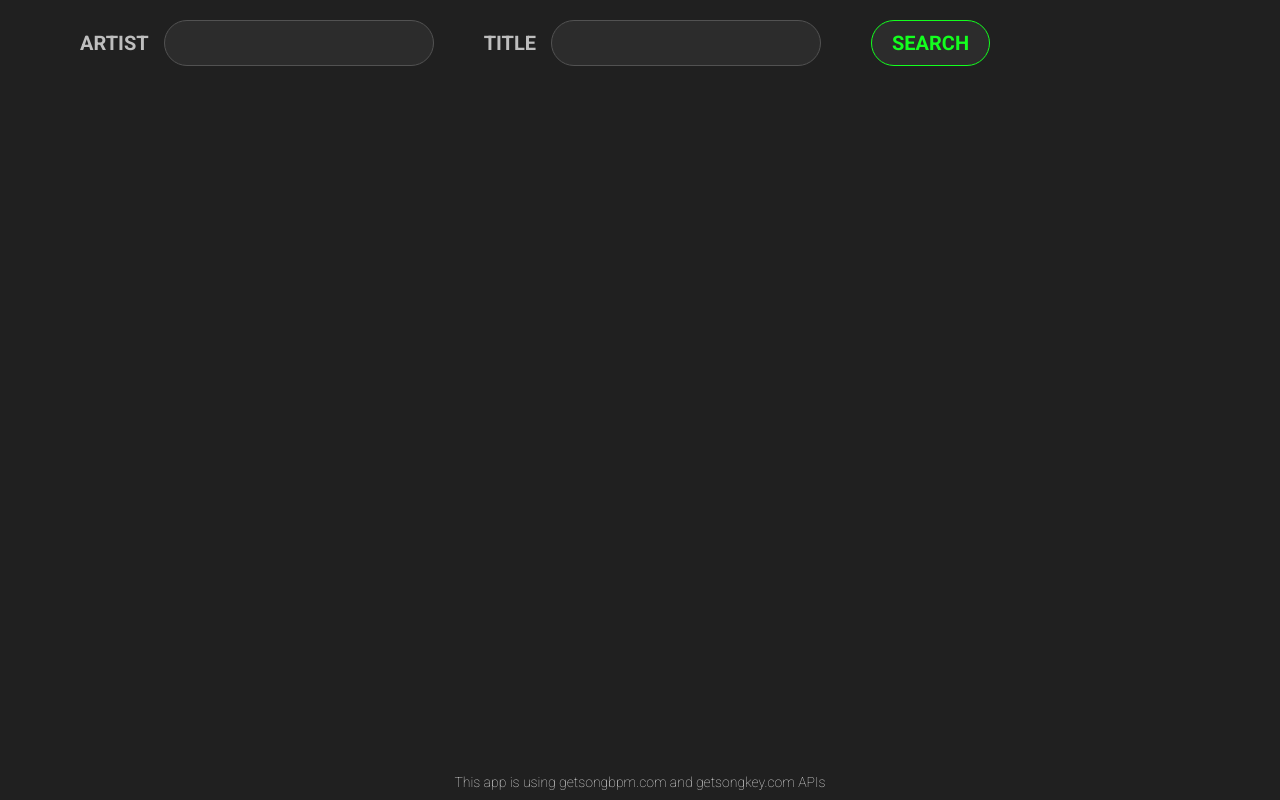
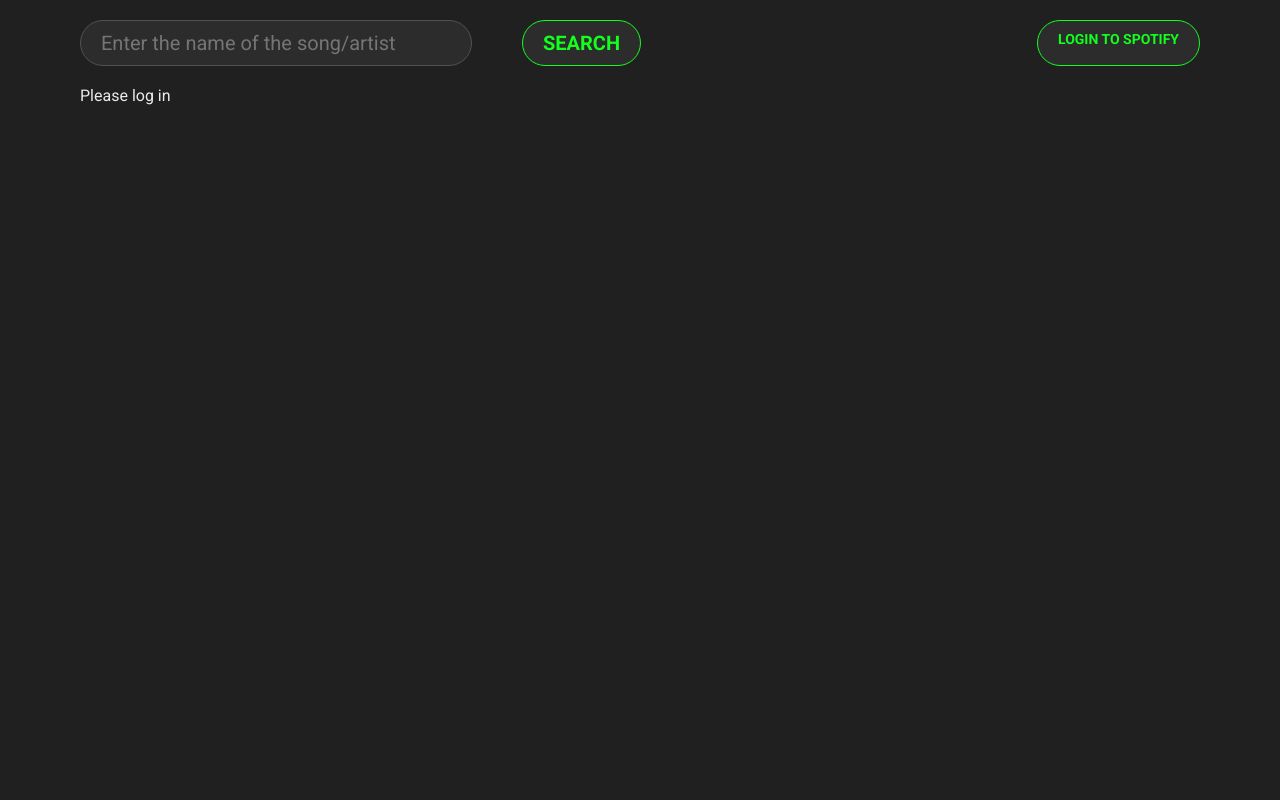
Before and after one commit to michal-kow/MashThemUp, a React (Create React App) app: page / in a window 1280 px wide. Built offline with nearby package versions, Linux system fonts and the light colour scheme; a web font is replaced by a local one.

Commit message:
changed the api, bpm and key missing

```diff
--- a/src/App.css
+++ b/src/App.css
@@ -6,7 +6,8 @@
 footer {
     max-width: 1200px;
     margin: auto;
-    position: absolute;
+    background-color: rgb(32, 32, 32);
+    position: fixed;
     bottom: 0;
     width: 100%;
     padding: 10px 0;
--- a/src/App.js
+++ b/src/App.js
@@ -5,9 +5,6 @@ function App() {
   return (
     <div className="App">
       <Home/>
-      <footer className="api-info">
-        <p>This app is using getsongbpm.com and getsongkey.com APIs</p>
-      </footer>
     </div>
   );
 }
--- a/src/Home.css
+++ b/src/Home.css
@@ -17,9 +17,35 @@ body {
     background-color: rgb(32, 32, 32);
 }
 
+.log-btn {
+    text-decoration: none;
+    border-radius: 50px;
+    padding: 10px 20px;
+    font-size: 14px;
+    background-color: rgb(44, 44, 44);
+    font-weight: 700;
+    text-transform: uppercase;
+    transition: ease-in-out 200ms;
+    border: 1px solid var(--accent-clr);
+    color: var(--accent-clr);
+}
+
+.log-btn:hover {
+    background-color: var(--accent-clr);
+    color: rgb(44, 44, 44);
+    cursor: pointer;
+}
+
+.search-key-empty {
+    font-size: 14px;
+}
+
 .form {
     padding: 20px 0;
     margin: 0 40px;
+    display: flex;
+    flex-direction: row;
+    justify-content: space-between;
 }
 
 .form form {
@@ -38,7 +64,6 @@ body {
 }
 
 .form input {
-    margin-right: 50px;
     background-color: rgb(44, 44, 44);
     border: 1px solid rgb(82, 82, 82);
     border-radius: 50px;
@@ -50,6 +75,11 @@ body {
 .form input:focus {
     outline: none;
     border-color: rgb(119, 119, 119);
+}
+
+.form .text-input {
+    margin-right: 50px;
+    min-width: 350px;
 }
 
 .form .submit-btn {
@@ -69,9 +99,11 @@ body {
 
 .output {
     margin: 0 40px;
+    margin-bottom: 50px;
 }
 
 .song-item {
+    min-height: 120px;
     background-color: rgb(58, 58, 58);
     margin: 10px 0px;
     padding: 15px 20px;
--- a/src/Home.js
+++ b/src/Home.js
@@ -4,80 +4,142 @@ import React, { useState, useEffect } from 'react';
 
 const Home = () => {
 
-    const apiKey = '06e98beee4f264d64e23c9bf40a04cf7';
+    const CLIENT_ID = "8c6c29c661d64277be6ed05d6d7845b0"
+    const REDIRECT_URI = "http://localhost:3000"
+    const AUTH_ENDPOINT = "https://accounts.spotify.com/authorize"
+    const RESPONSE_TYPE = "token"
 
-    const [searchType, setSearchType] = useState('');
-    const [inputArtist, setInputArtist] = useState('');
-    const [inputTitle, setInputTitle] = useState('');
-    const [searchLookup, setSearchLookup] = useState('');
-    const [submitted, setSubmitted] = useState(0);
     const [isLoading, setIsLoading] = useState(false);
-    const [data, setData] = useState(null);
     const [songsList, setSongsList] = useState();
+    const [token, setToken] = useState("");
+    const [searchKey, setSearchKey] = useState("");
+    const [tracks, setTracks] = useState([]);
+    const [isSearchKeyEmpty, setIsSearchKeyEmpty] = useState(false);
+    const [Bpm, setBpm] = useState();
+    const [Key, setKey] = useState('');
 
     useEffect(() => {
-        if(searchType) {
+        const hash = window.location.hash
+        let token = window.localStorage.getItem("token")
+
+        if (!token && hash) {
+            token = hash.substring(1).split("&").find(elem => elem.startsWith("access_token")).split("=")[1];
+
+            window.location.hash = "";
+            window.localStorage.setItem("token", token);
+        }
+
+        setToken(token);
+
+    }, [])
+
+    const logout = () => {
+        setToken("");
+        window.localStorage.removeItem("token");
+    }
+
+    const searchTracks = async (e) => {
+        e.preventDefault();
+        if(searchKey) {
             setIsLoading(true);
-            console.log('https://api.getsongbpm.com/search/?api_key='+apiKey+'&type='+searchType+'&lookup='+searchLookup);
-            axios.get('https://api.getsongbpm.com/search/?api_key='+apiKey+'&type='+searchType+'&lookup='+searchLookup).then(res => {
-                setIsLoading(false);
-                console.log(res.data);
-                setData(res.data.search);
-            }).catch(error => {
-                console.log(error);
-                setIsLoading(false);
+            setIsSearchKeyEmpty(false);
+            const {data} = await axios.get("https://api.spotify.com/v1/search", {
+                headers: {
+                    Authorization: `Bearer ${token}`
+                },
+                params: {
+                    q: searchKey,
+                    type: "track"
+                }
+            }).catch(() => {
+                setTracks([]);
             })
+            setIsLoading(false);
+            setTracks(data.tracks.items);
+        } else {
+            setIsSearchKeyEmpty(true);
+            setTracks([]);
         }
-    },[submitted])
+    }
 
-    const handleSearch = (e) => {
-        e.preventDefault();
-        let title = inputTitle.replace(/\s/g, '+');
-        let artist = inputArtist.replace(/\s/g, '+');
-        if(inputArtist && inputTitle) {
-            setSearchType('both');
-            setSearchLookup('song:'+title+'+artist:'+artist);
-        } else if(inputArtist && !inputTitle) {
-            setSearchType('artist');
-            setSearchLookup(artist);
-        } else if(!inputArtist && inputTitle) {
-            setSearchType('song');
-            setSearchLookup(title);
-        }
-        setSubmitted((prev) => prev+1);
+    // const getBpm = async (id) => {
+    //     const {data} = await axios.get("https://api.spotify.com/v1/audio-features", {
+    //         headers: {
+    //             Authorization: `Bearer ${token}`
+    //         },
+    //         params: {
+    //             ids: id,
+    //         }
+    //     }).catch((error) => {
+    //         console.log(error);
+    //     })
+    //     console.log(data);
+    //     // console.log('test');
+    //     // return Math.round(data[0]?.audio_features[0].tempo);
+    //     return 'dziala';
+    // }
+
+    function renderTracks() {
+        return tracks?.map((track) =>
+            <li key={track.id} className="song-item">
+                <a className='link-to-song' href="">
+                    <div className="img-with-data">
+                    <img src={track.album.images[0].url} alt="" />
+                        <div className="title-artist">
+                            <p className='song-title'>{track.name}</p>
+                            <p className='song-artist'>{track.artists[0].name}</p>
+                            {/* TODO: add all artists' names */}
+                        </div>
+                    </div>
+                    {/* <p className="tempo">{tempo}</p> */}
+                    {/* <p className="key">{songData.key_of ? songData.key_of : ''}</p> */}
+                </a>
+            </li>
+        )
+
+        // const promises = tracks?.map(async track => {
+        //     const response = await axios.get("https://api.spotify.com/v1/audio-features", {
+        //         headers: {
+        //             Authorization: `Bearer ${token}`
+        //         },
+        //         params: {
+        //             ids: track.id,
+        //         }
+        //     }).catch((error) => {
+        //         console.log(error);
+        //     })
+        //     return response;
+        // })
+
+        // const results = await Promise.all(promises);
+        // console.log(results);
+
+        // return <div>test</div>;
     }
 
     useEffect(() => {
-        setSongsList(data?.error ? "No data found" : data?.map((songData) =>
-            <li key={songData.id ? songData.id : songData.song_id} className="song-item">
-                <a className='link-to-song' href="">
-                    <div className="img-with-data">
-                    <img src={songData.album?.img} alt="" />
-                        <div className="title-artist">
-                            <p className='song-title'>{songData.title ? songData.title : songData.song_title}</p>
-                            <p className='song-artist'>{songData.name ? songData.name : songData.artist.name}</p>
-                        </div>
-                    </div>
-                    <p className="tempo">{songData.tempo ? songData.tempo : 'TODO'}</p>
-                    <p className="key">{songData.key_of ? songData.key_of : 'TODO'}</p>
-                </a>
-            </li>
-        ))
-    },[data])
+        let tempo;
+        let key;
+        setSongsList(tracks?.error ? "No data found" : renderTracks)
+    }, [tracks])
 
     return (
         <div className="Home">
             <div className="form">
-                <form onSubmit={handleSearch}>
-                    <p>Artist</p>
-                    <input type="text" name="artist" value={inputArtist} onChange={(e) => setInputArtist(e.target.value)}/>
-                    <p>Title</p>
-                    <input type="text" name="title" value={inputTitle} onChange={(e) => setInputTitle(e.target.value)}/>
+                <form onSubmit={searchTracks}>
+                    <input className='text-input' placeholder="Enter the name of the song/artist" type="text" onChange={(e) => setSearchKey(e.target.value)}/>
                     <input className='submit-btn' type="submit" value="Search" />
+                    {token && isSearchKeyEmpty && <div className='search-key-empty'>The input is empty</div>}
+
                 </form>
+                {!token ?
+                    <a className='log-btn' href={`${AUTH_ENDPOINT}?client_id=${CLIENT_ID}&redirect_uri=${REDIRECT_URI}&response_type=${RESPONSE_TYPE}`}>Login to Spotify</a>
+                    : <button className='log-btn' onClick={logout}>Logout</button>
+                }
             </div>
-            <div className="output">{isLoading ? <p>Loading...</p> :
-                <ul>{songsList}</ul>}
+
+            <div className="output">{token ? (isLoading ? <p>Loading...</p> :
+                <ul>{songsList}</ul>) : 'Please log in'}
             </div>
         </div>
     );
```
